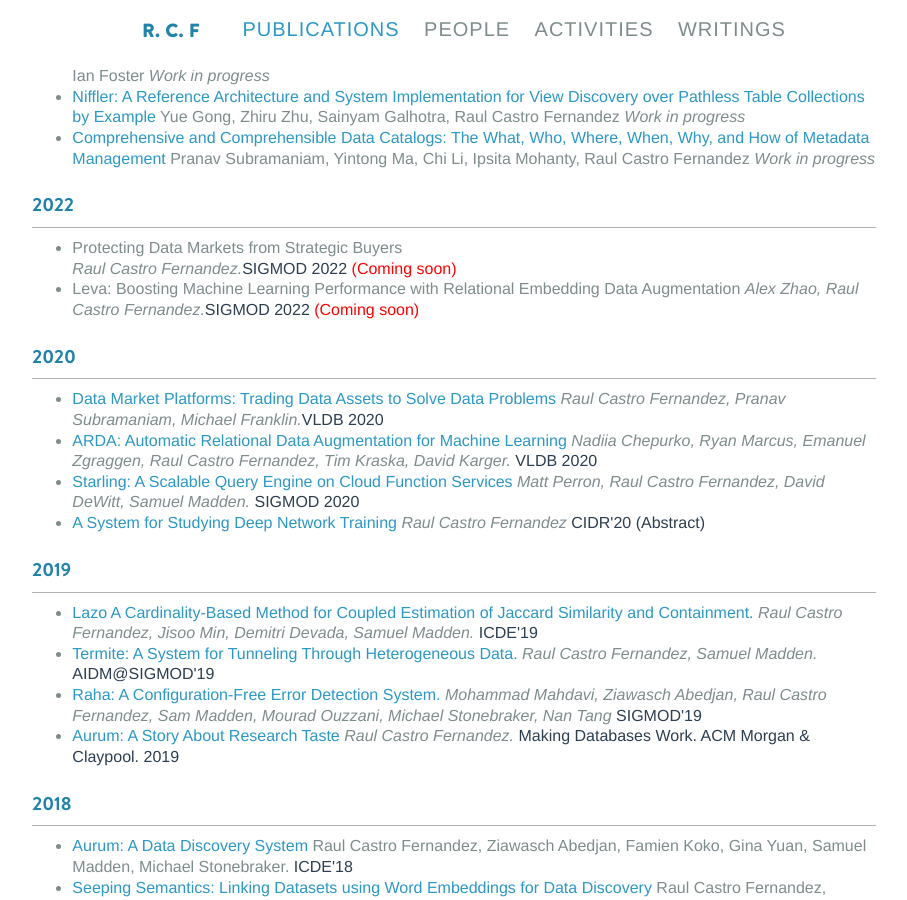
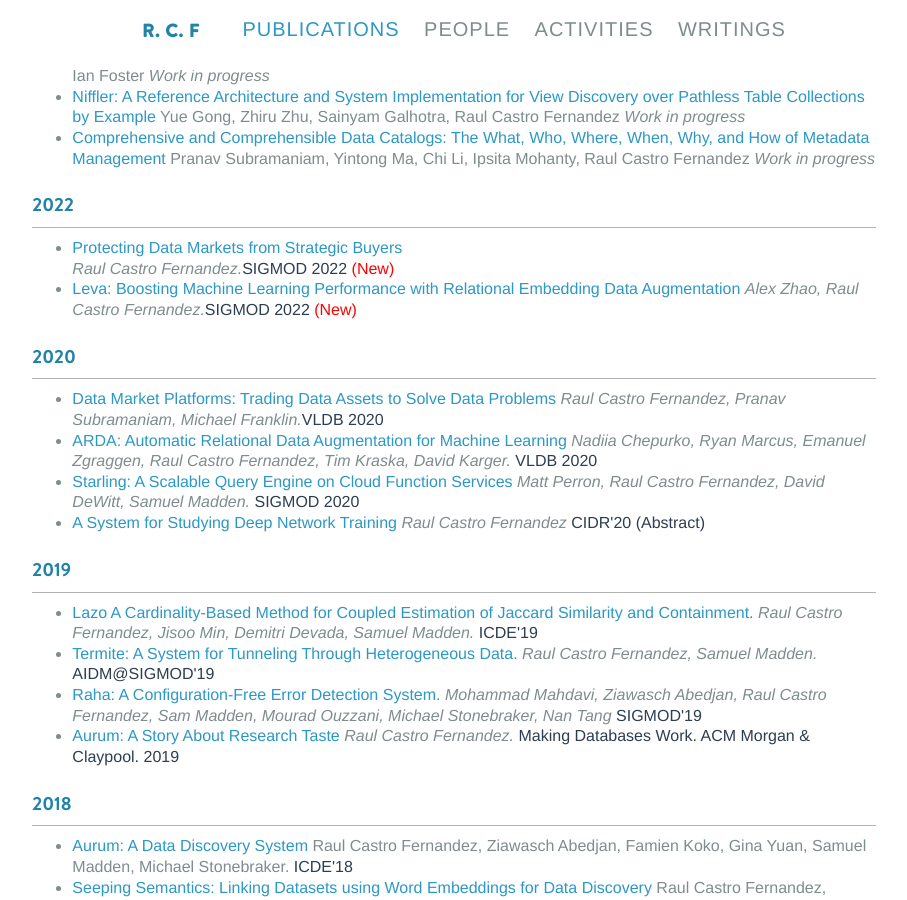
Before and after one commit to raulcf/raulcf.github.io, a Jekyll site: the page index.html, which Jekyll copies as it is, in a window 1280 px wide and 900 px high, scrolled down 648 px. Shown: the whole window, without its empty margins (186-1093 px from the left). Built offline with Jekyll 4.4.1, drawn with Linux system fonts in a browser that asks for light colours.

```diff
--- a/index.html
+++ b/index.html
@@ -175,16 +175,16 @@ target="_blank">Comprehensive and Comprehensible Data Catalogs: The What, Who, W
                 <h5 class="date">2022</h5>
                 <ul>
                 <li class=".list-main-content">
-                <div><a href="./papers/"
-target="_blank"></a>Protecting Data Markets from Strategic
-Buyers</p> <i>Raul Castro Fernandez.</i><span
-class='highlight'>SIGMOD 2022</span> <span style="color:red;">(Coming soon)</span></div>
+                <div><a href="./papers/protecting-data-markets-sigmod22.pdf"
+target="_blank">Protecting Data Markets from Strategic
+Buyers</a></p> <i>Raul Castro Fernandez.</i><span
+class='highlight'>SIGMOD 2022</span> <span style="color:red;">(New)</span></div>
                 </li>
                 <li class=".list-main-content">
-                <div><a href="./papers/"
-target="_blank"></a>Leva: Boosting Machine Learning
-Performance with Relational Embedding Data Augmentation <i>Alex Zhao, Raul Castro Fernandez.</i><span
-class='highlight'>SIGMOD 2022</span> <span style="color:red;">(Coming soon)</span></div>
+                <div><a href="./papers/leva-sigmod22.pdf"
+target="_blank">Leva: Boosting Machine Learning
+Performance with Relational Embedding Data Augmentation</a> <i>Alex Zhao, Raul Castro Fernandez.</i><span
+class='highlight'>SIGMOD 2022</span> <span style="color:red;">(New)</span></div>
                 </li>
 
                 </ul>
```
Also changed, not shown: 2 other files.
